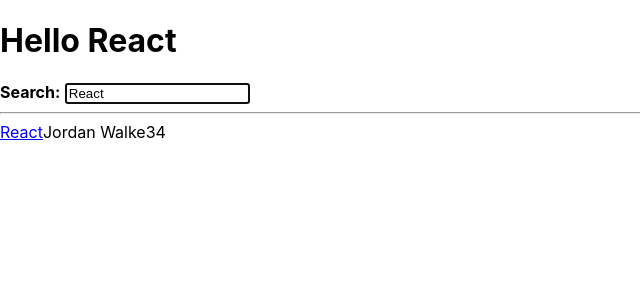
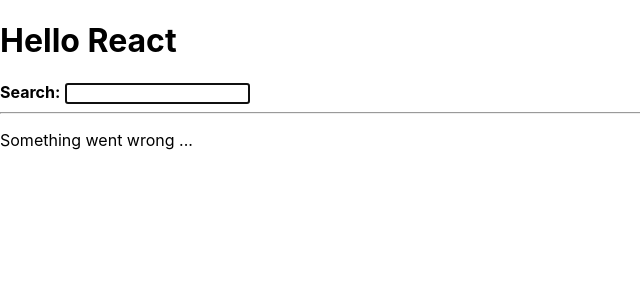
Before and after one commit to elieonline/react_app, a React (Create React App) app: page / in a window 1280 px wide. Shown: the top 300 px of the page, without its empty margins (0-640 px from the left). Built offline with nearby package versions, Linux system fonts and the light colour scheme.

Commit message:
react impossible state

```diff
--- a/src/App.js
+++ b/src/App.js
@@ -1,7 +1,31 @@
 import "./App.css";
-import { useState, useEffect, useRef } from "react";
+import { useState, useEffect, useRef, useReducer } from "react";
 
 const title = "React";
+const initialStories = [
+  {
+    title: "React",
+    url: "https://reactjs.org/",
+    author: "Jordan Walke",
+    num_comments: 3,
+    points: 4,
+    objectID: 0,
+  },
+  {
+    title: "Redux",
+    url: "https://redux.js.org/",
+    author: "Dan Abramov, Andrew Clark",
+    num_comments: 2,
+    points: 5,
+    objectID: 1,
+  },
+];
+
+const getAsyncStories = () =>
+  new Promise((resolve, reject) => setTimeout(reject, 2000));
+/**
+ * setTimeout(() => resolve({ data: { stories: initialStories } }), 2000)
+ */
 
 const useSemiPersistState = (key, initialState) => {
   const [value, setValue] = useState(localStorage.getItem(key) || initialState);
@@ -13,33 +37,71 @@
   return [value, setValue];
 };
 
+const storiesReducer = (state, action) => {
+  switch (action.type) {
+    case "STORIES_FETCH_INIT":
+      return {
+        ...state,
+        isLoading: true,
+        isError: false,
+      };
+    case "STORIES_FETCH_SUCCESS":
+      return {
+        ...state,
+        isLoading: false,
+        isError: false,
+        data: action.payload,
+      };
+    case "STORIES_FETCH_FAILURE":
+      return {
+        ...state,
+        isLoading: false,
+        isError: true,
+      };
+    case "REMOVE_STORY":
+      return {
+        ...state,
+        data: state.data.filter(
+          (story) => action.payload.objectID !== story.objectID
+        ),
+      };
+    default:
+      throw new Error();
+  }
+};
+
 const App = () => {
-  const stories = [
-    {
-      title: "React",
-      url: "https://reactjs.org/",
-      author: "Jordan Walke",
-      num_comments: 3,
-      points: 4,
-      objectID: 0,
-    },
-    {
-      title: "Redux",
-      url: "https://redux.js.org/",
-      author: "Dan Abramov, Andrew Clark",
-      num_comments: 2,
-      points: 5,
-      objectID: 1,
-    },
-  ];
+  const [searchTerm, setSearchTerm] = useSemiPersistState("search", "");
+  const [stories, dispatchStories] = useReducer(storiesReducer, {
+    data: [],
+    isLoading: false,
+    isError: false,
+  });
 
-  const [searchTerm, setSearchTerm] = useSemiPersistState("search", "React");
+  useEffect(() => {
+    dispatchStories({ type: "STORIES_FETCH_INIT" });
+    getAsyncStories()
+      .then((result) => {
+        dispatchStories({
+          type: "STORIES_FETCH_SUCCESS",
+          payload: result.data.stories,
+        });
+      })
+      .catch(() => dispatchStories({ type: "STORIES_FETCH_FAILURE" }));
+  }, []);
+
+  const handleRemoveStory = (item) => {
+    dispatchStories({
+      type: "REMOVE_STORY",
+      payload: item,
+    });
+  };
 
   const handleSearch = (event) => {
     setSearchTerm(event.target.value);
   };
 
-  const searchedStories = stories.filter((story) =>
+  const searchedStories = stories.data.filter((story) =>
     story.title.toLowerCase().includes(searchTerm.toLowerCase())
   );
 
@@ -55,7 +117,12 @@
         <strong>Search:</strong>
       </InputWithLabel>
       <hr />
-      <List list={searchedStories} />
+      {stories.isError && <p>Something went wrong ...</p>}
+      {stories.isLoading ? (
+        <p>Loading...</p>
+      ) : (
+        <List list={searchedStories} onRemoveItem={handleRemoveStory} />
+      )}
     </div>
   );
 };
@@ -89,10 +156,12 @@
   );
 };
 
-const List = ({ list }) =>
-  list.map((item) => <Item key={item.objectID} item={item} />);
+const List = ({ list, onRemoveItem }) =>
+  list.map((item) => (
+    <Item key={item.objectID} item={item} onRemoveItem={onRemoveItem} />
+  ));
 
-const Item = ({ item }) => (
+const Item = ({ item, onRemoveItem }) => (
   <div>
     <span>
       <a href={item.url}>{item.title}</a>
@@ -100,6 +169,11 @@
     <span>{item.author}</span>
     <span>{item.num_comments}</span>
     <span>{item.points}</span>
+    <span>
+      <button type="button" onClick={() => onRemoveItem(item)}>
+        Dismiss
+      </button>
+    </span>
   </div>
 );
 
```
